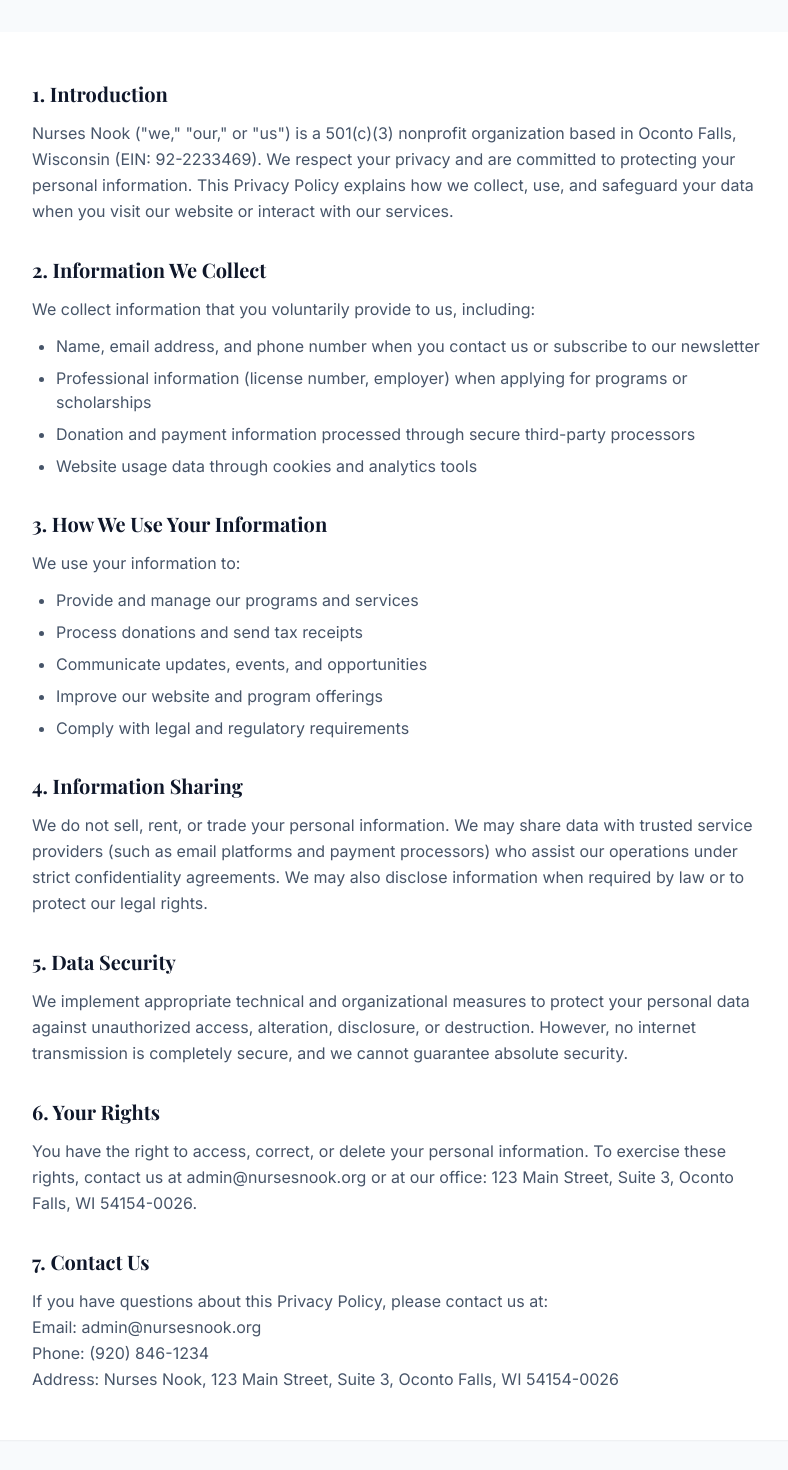
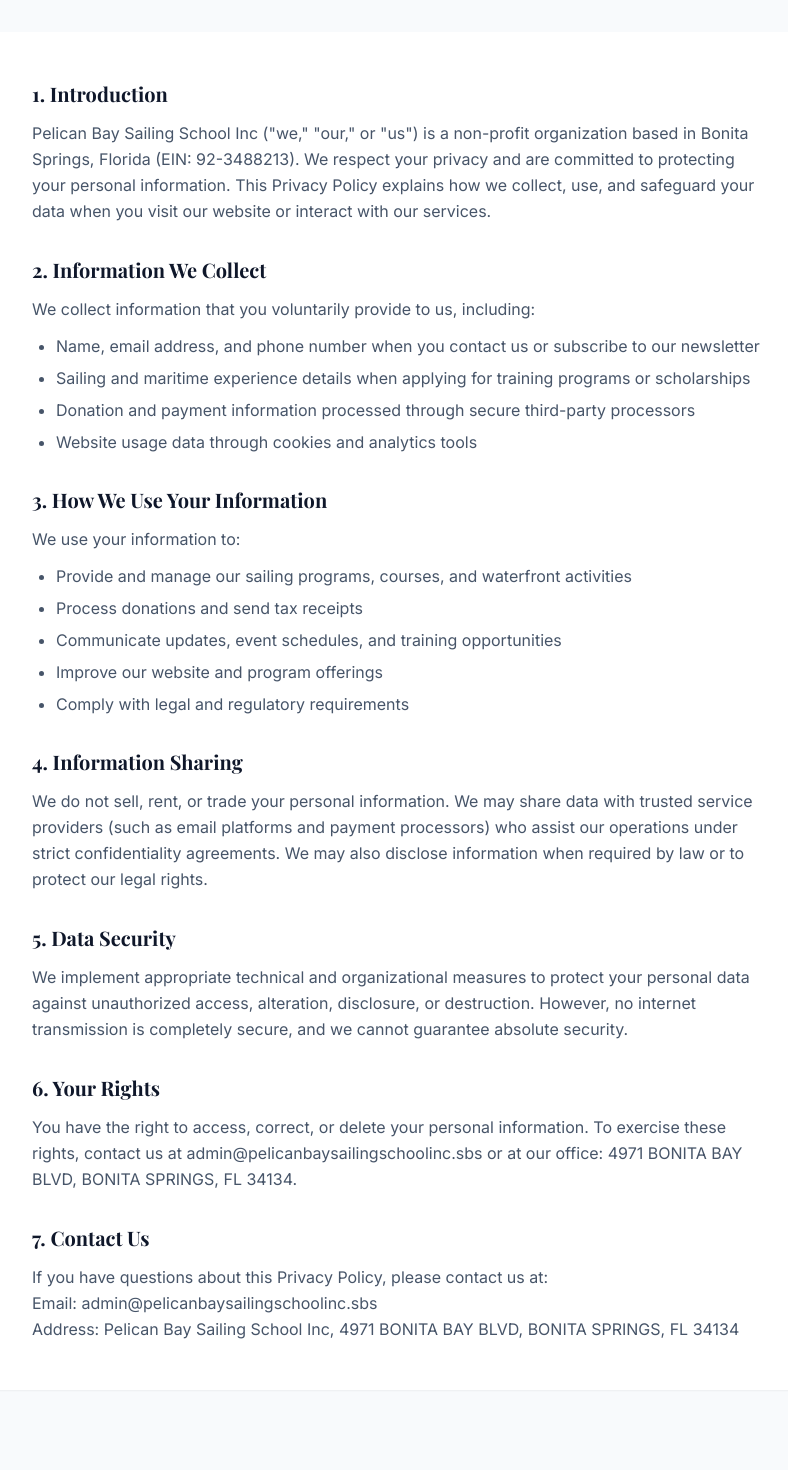
Before and after one commit to irmafiguero199/nurses-nook, a React (Vite) app in the folder nurses-nook-website/: page /privacy-policy in a window 1280 px wide. Shown: the part 240-1710 px from the top of the page, without its empty margins (240-1028 px from the left). Built offline with nearby package versions, Linux system fonts and the light colour scheme.

Commit message:
Update Privacy Policy for Pelican Bay Sailing School

```diff
--- a/nurses-nook-website/src/pages/PrivacyPolicy.jsx
+++ b/nurses-nook-website/src/pages/PrivacyPolicy.jsx
@@ -4,8 +4,9 @@
   return (
     <>
       <Helmet>
-        <title>Privacy Policy | Nurses Nook</title>
-        <meta name="description" content="Privacy Policy for Nurses Nook, a Wisconsin nonprofit organization (EIN 92-2233469)." />
+        <title>Privacy Policy | Pelican Bay Sailing School Inc</title>
+        <meta name="description" content="Privacy Policy for Pelican Bay Sailing School Inc, a Florida non-profit organization (EIN 92-3488213)." />
+        <link rel="canonical" href="https://pelicanbaysailingschoolinc.sbs/privacy-policy" />
       </Helmet>
 
       <section className="bg-slate-50 py-20">
@@ -16,14 +17,16 @@
           <div className="bg-white p-8 md:p-12 rounded-2xl shadow-sm space-y-8">
             <div>
               <h2 className="text-xl font-bold text-slate-900 mb-3">1. Introduction</h2>
-              <p className="text-slate-600 leading-relaxed">Nurses Nook ("we," "our," or "us") is a 501(c)(3) nonprofit organization based in Oconto Falls, Wisconsin (EIN: 92-2233469). We respect your privacy and are committed to protecting your personal information. This Privacy Policy explains how we collect, use, and safeguard your data when you visit our website or interact with our services.</p>
+              <p className="text-slate-600 leading-relaxed">
+                Pelican Bay Sailing School Inc ("we," "our," or "us") is a non-profit organization based in Bonita Springs, Florida (EIN: 92-3488213). We respect your privacy and are committed to protecting your personal information. This Privacy Policy explains how we collect, use, and safeguard your data when you visit our website or interact with our services.
+              </p>
             </div>
             <div>
               <h2 className="text-xl font-bold text-slate-900 mb-3">2. Information We Collect</h2>
               <p className="text-slate-600 leading-relaxed mb-3">We collect information that you voluntarily provide to us, including:</p>
               <ul className="list-disc pl-6 space-y-2 text-slate-600">
                 <li>Name, email address, and phone number when you contact us or subscribe to our newsletter</li>
-                <li>Professional information (license number, employer) when applying for programs or scholarships</li>
+                <li>Sailing and maritime experience details when applying for training programs or scholarships</li>
                 <li>Donation and payment information processed through secure third-party processors</li>
                 <li>Website usage data through cookies and analytics tools</li>
               </ul>
@@ -32,28 +35,38 @@
               <h2 className="text-xl font-bold text-slate-900 mb-3">3. How We Use Your Information</h2>
               <p className="text-slate-600 leading-relaxed mb-3">We use your information to:</p>
               <ul className="list-disc pl-6 space-y-2 text-slate-600">
-                <li>Provide and manage our programs and services</li>
+                <li>Provide and manage our sailing programs, courses, and waterfront activities</li>
                 <li>Process donations and send tax receipts</li>
-                <li>Communicate updates, events, and opportunities</li>
+                <li>Communicate updates, event schedules, and training opportunities</li>
                 <li>Improve our website and program offerings</li>
                 <li>Comply with legal and regulatory requirements</li>
               </ul>
             </div>
             <div>
               <h2 className="text-xl font-bold text-slate-900 mb-3">4. Information Sharing</h2>
-              <p className="text-slate-600 leading-relaxed">We do not sell, rent, or trade your personal information. We may share data with trusted service providers (such as email platforms and payment processors) who assist our operations under strict confidentiality agreements. We may also disclose information when required by law or to protect our legal rights.</p>
+              <p className="text-slate-600 leading-relaxed">
+                We do not sell, rent, or trade your personal information. We may share data with trusted service providers (such as email platforms and payment processors) who assist our operations under strict confidentiality agreements. We may also disclose information when required by law or to protect our legal rights.
+              </p>
             </div>
             <div>
               <h2 className="text-xl font-bold text-slate-900 mb-3">5. Data Security</h2>
-              <p className="text-slate-600 leading-relaxed">We implement appropriate technical and organizational measures to protect your personal data against unauthorized access, alteration, disclosure, or destruction. However, no internet transmission is completely secure, and we cannot guarantee absolute security.</p>
+              <p className="text-slate-600 leading-relaxed">
+                We implement appropriate technical and organizational measures to protect your personal data against unauthorized access, alteration, disclosure, or destruction. However, no internet transmission is completely secure, and we cannot guarantee absolute security.
+              </p>
             </div>
             <div>
               <h2 className="text-xl font-bold text-slate-900 mb-3">6. Your Rights</h2>
-              <p className="text-slate-600 leading-relaxed">You have the right to access, correct, or delete your personal information. To exercise these rights, contact us at admin@nursesnook.org or at our office: 123 Main Street, Suite 3, Oconto Falls, WI 54154-0026.</p>
+              <p className="text-slate-600 leading-relaxed">
+                You have the right to access, correct, or delete your personal information. To exercise these rights, contact us at admin@pelicanbaysailingschoolinc.sbs or at our office: 4971 BONITA BAY BLVD, BONITA SPRINGS, FL 34134.
+              </p>
             </div>
             <div>
               <h2 className="text-xl font-bold text-slate-900 mb-3">7. Contact Us</h2>
-              <p className="text-slate-600 leading-relaxed">If you have questions about this Privacy Policy, please contact us at:<br />Email: admin@nursesnook.org<br />Phone: (920) 846-1234<br />Address: Nurses Nook, 123 Main Street, Suite 3, Oconto Falls, WI 54154-0026</p>
+              <p className="text-slate-600 leading-relaxed">
+                If you have questions about this Privacy Policy, please contact us at:<br />
+                Email: admin@pelicanbaysailingschoolinc.sbs<br />
+                Address: Pelican Bay Sailing School Inc, 4971 BONITA BAY BLVD, BONITA SPRINGS, FL 34134
+              </p>
             </div>
           </div>
         </div>
```
